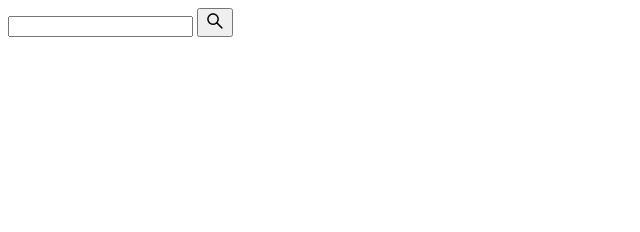
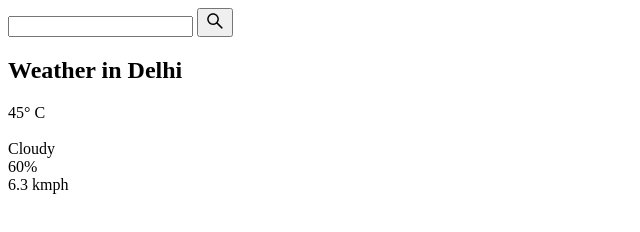
Before and after one commit to svontheweb/weather-site, a plain HTML site: page index.html in a window 1280 px wide. Shown: the whole page, without its empty margins (0-640 px from the left). Drawn offline with Linux system fonts and the light colour scheme.

Commit message:
html done for now
working on style

```diff
--- a/index.html
+++ b/index.html
@@ -4,6 +4,7 @@
     <meta charset="UTF-8">
     <meta http-equiv="X-UA-Compatible" content="IE=edge">
     <meta name="viewport" content="width=device-width, initial-scale=1.0">
+    <link rel="stylesheet" href="style.css">
     <title>Weather App</title>
 </head>
 <body>
@@ -12,6 +13,17 @@
             <input type="text" class="search-bar">
             <button><svg stroke="currentColor" fill="currentColor" stroke-width="0" viewBox="0 0 1024 1024" height="1.5em" width="1.5em" xmlns="http://www.w3.org/2000/svg"><path d="M909.6 854.5L649.9 594.8C690.2 542.7 712 479 712 412c0-80.2-31.3-155.4-87.9-212.1-56.6-56.7-132-87.9-212.1-87.9s-155.5 31.3-212.1 87.9C143.2 256.5 112 331.8 112 412c0 80.1 31.3 155.5 87.9 212.1C256.5 680.8 331.8 712 412 712c67 0 130.6-21.8 182.7-62l259.7 259.6a8.2 8.2 0 0 0 11.6 0l43.6-43.5a8.2 8.2 0 0 0 0-11.6zM570.4 570.4C528 612.7 471.8 636 412 636s-116-23.3-158.4-65.6C211.3 528 188 471.8 188 412s23.3-116.1 65.6-158.4C296 211.3 352.2 188 412 188s116.1 23.2 158.4 65.6S636 352.2 636 412s-23.3 116.1-65.6 158.4z"></path></svg></button>
         </div>
+
+        <div class="weather">
+            <h2 class="city">Weather in Delhi</h2>
+            <div class="temp">45° C</div>
+            <img src="" alt="" class="icon">
+            <div class="description">Cloudy</div>
+            <div class="humidity">60%</div>
+            <div class="wind">6.3 kmph</div>
+
+        </div>
     </div>
+    <script src="script.js"></script>
 </body>
 </html>
```
